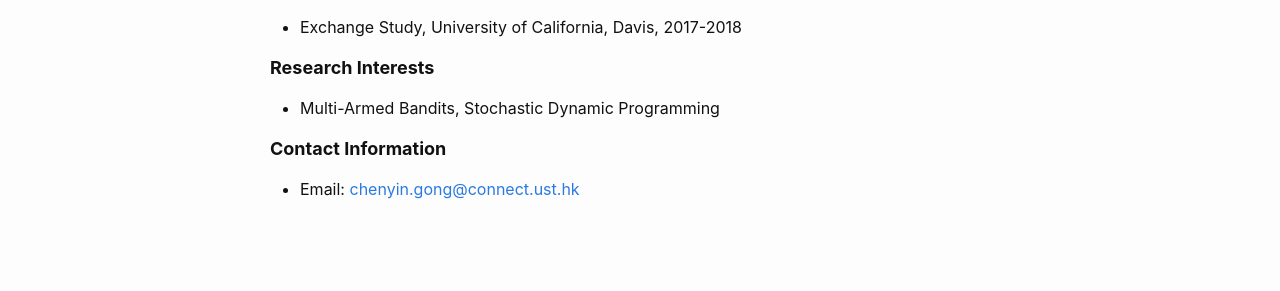
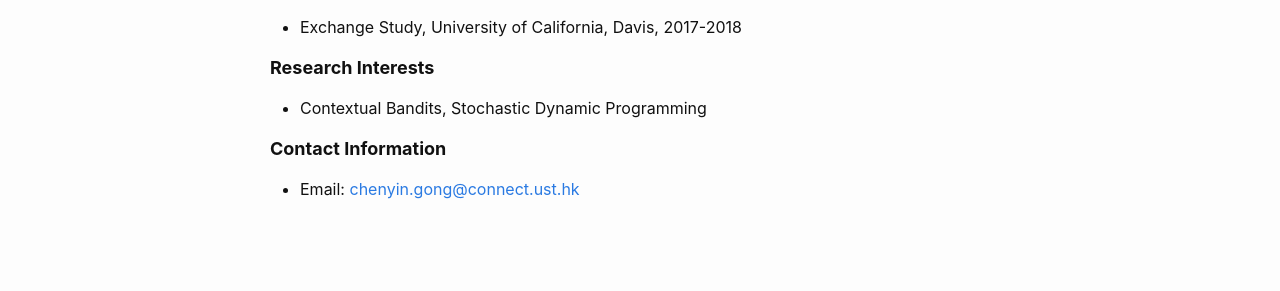
Before and after one commit to chenyingong/chenyingong.github.io, a Jekyll site: the page built from index.md, in a window 1280 px wide. Shown: the part 311-602 px from the top of the page. Built offline with Jekyll 4.4.1, drawn with Linux system fonts in a browser that asks for light colours; emoji names are drawn with the system emoji font.

Commit message:
info updates

```diff
--- a/index.md
+++ b/index.md
@@ -21,7 +21,7 @@ layout: home
 
 **<font size=4>Research Interests</font>**
 
-* Multi-Armed Bandits, Stochastic Dynamic Programming
+* Contextual Bandits, Stochastic Dynamic Programming
 
 **<font size=4>Contact Information</font>**
 
```
Also changed, not shown: research.md (+0 -1 lines).
